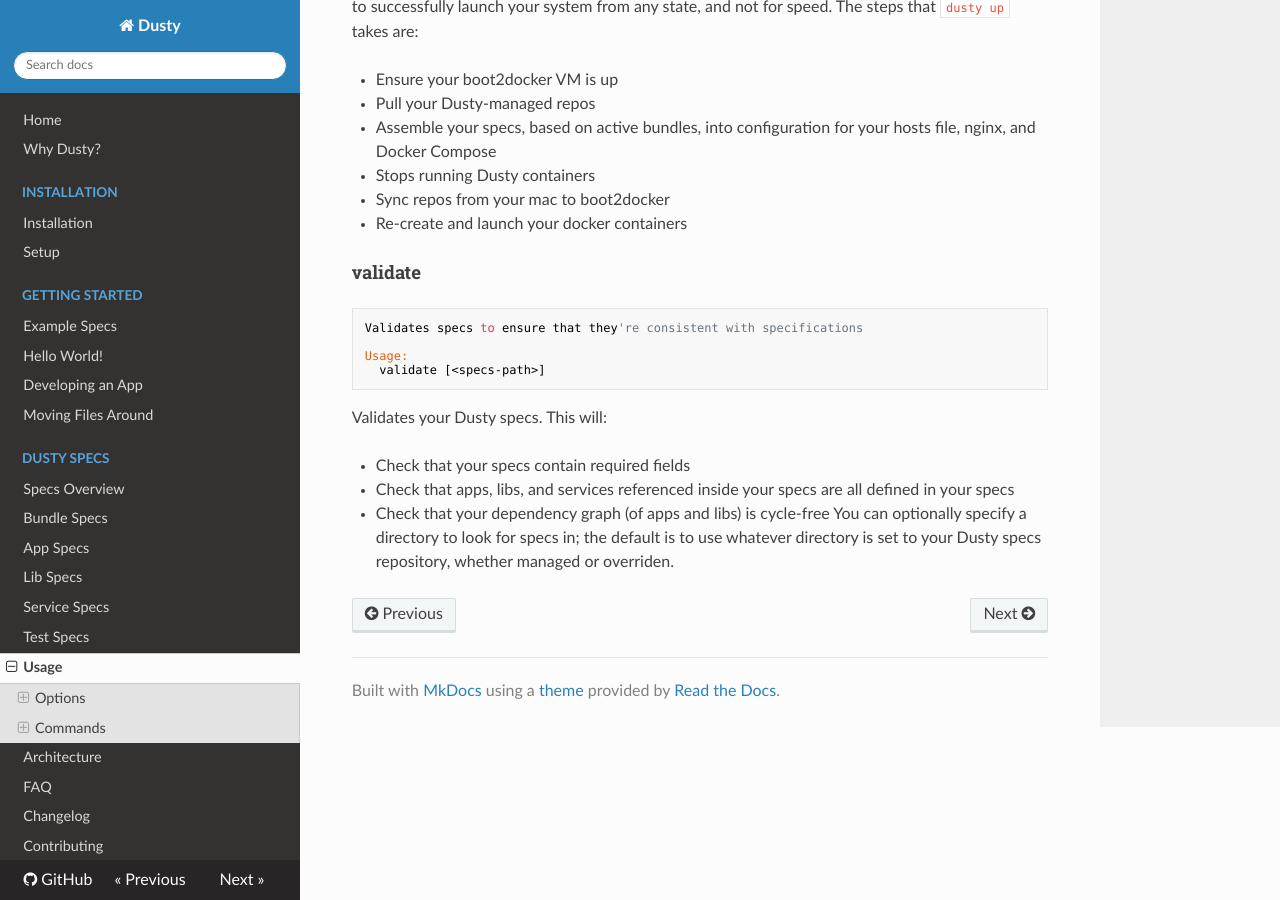
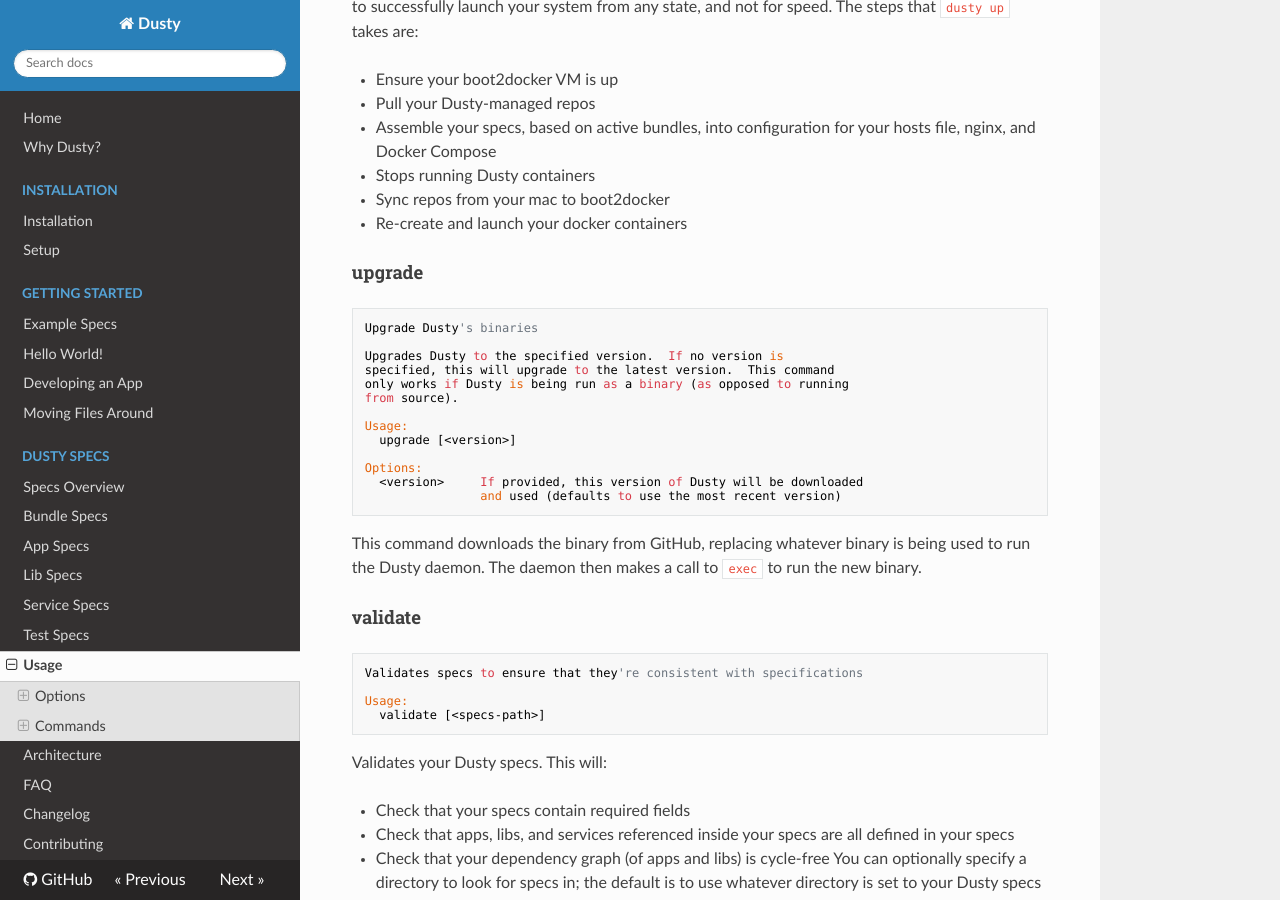
Before and after one commit to gamechanger/dusty, an MkDocs documentation site: the page built from docs/usage.md, in a window 1280 px wide and 900 px high, scrolled down 5893 px. Built offline with MkDocs 1.6.1, drawn with Linux system fonts in a browser that asks for light colours; nearby versions of some CDN libraries; old or Windows-style settings are respelled for this version of MkDocs.

Commit message:
usage docs, closes #381

````diff
--- a/docs/usage.md
+++ b/docs/usage.md
@@ -343,6 +343,26 @@
  * Sync repos from your mac to boot2docker
  * Re-create and launch your docker containers
 
+#### upgrade
+```
+Upgrade Dusty's binaries
+
+Upgrades Dusty to the specified version.  If no version is
+specified, this will upgrade to the latest version.  This command
+only works if Dusty is being run as a binary (as opposed to running
+from source).
+
+Usage:
+  upgrade [<version>]
+
+Options:
+  <version>     If provided, this version of Dusty will be downloaded
+                and used (defaults to use the most recent version)
+```
+This command downloads the binary from GitHub, replacing whatever binary is being used
+to run the Dusty daemon.  The daemon then makes a call to `exec` to run the new binary.
+
+
 #### validate
 ```
 Validates specs to ensure that they're consistent with specifications
````
